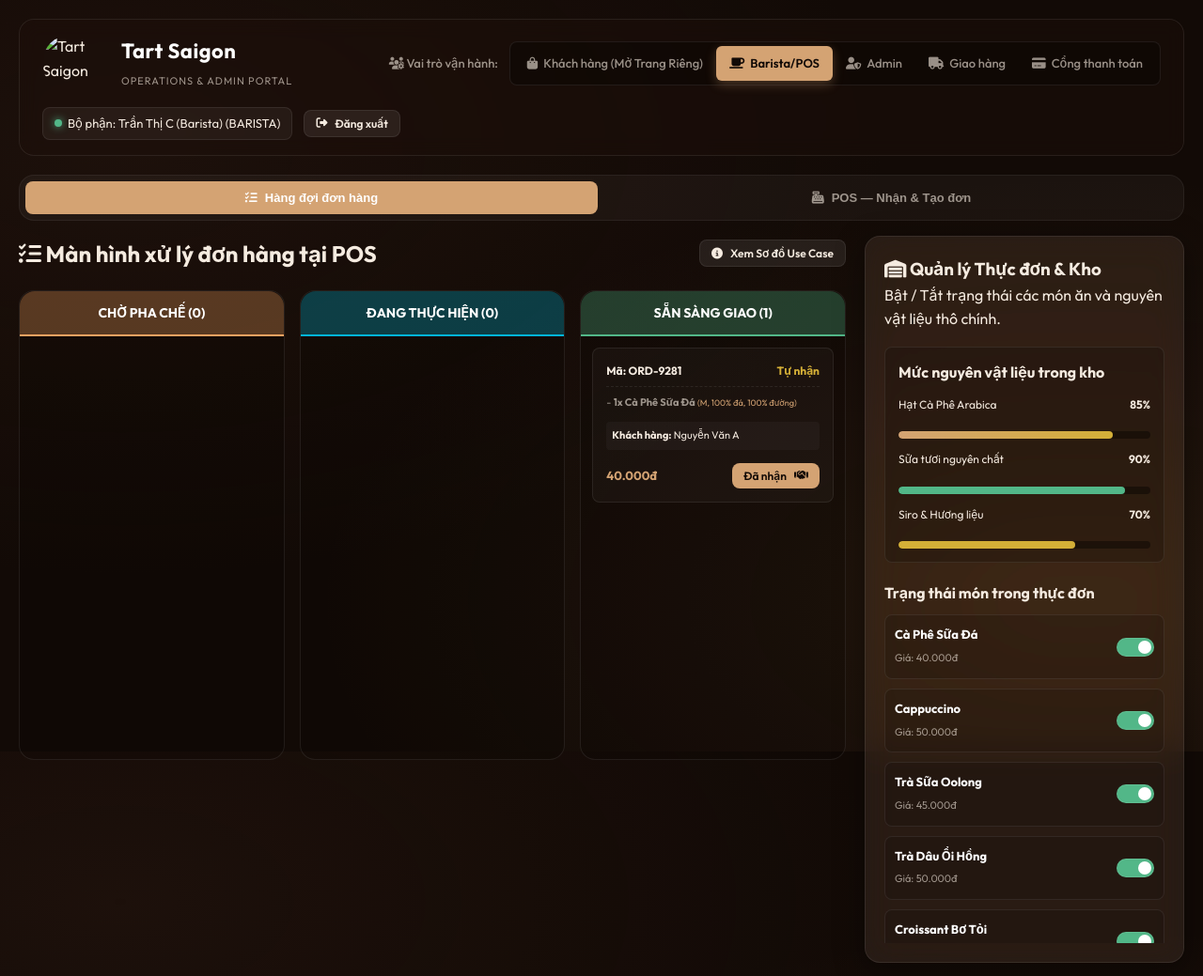
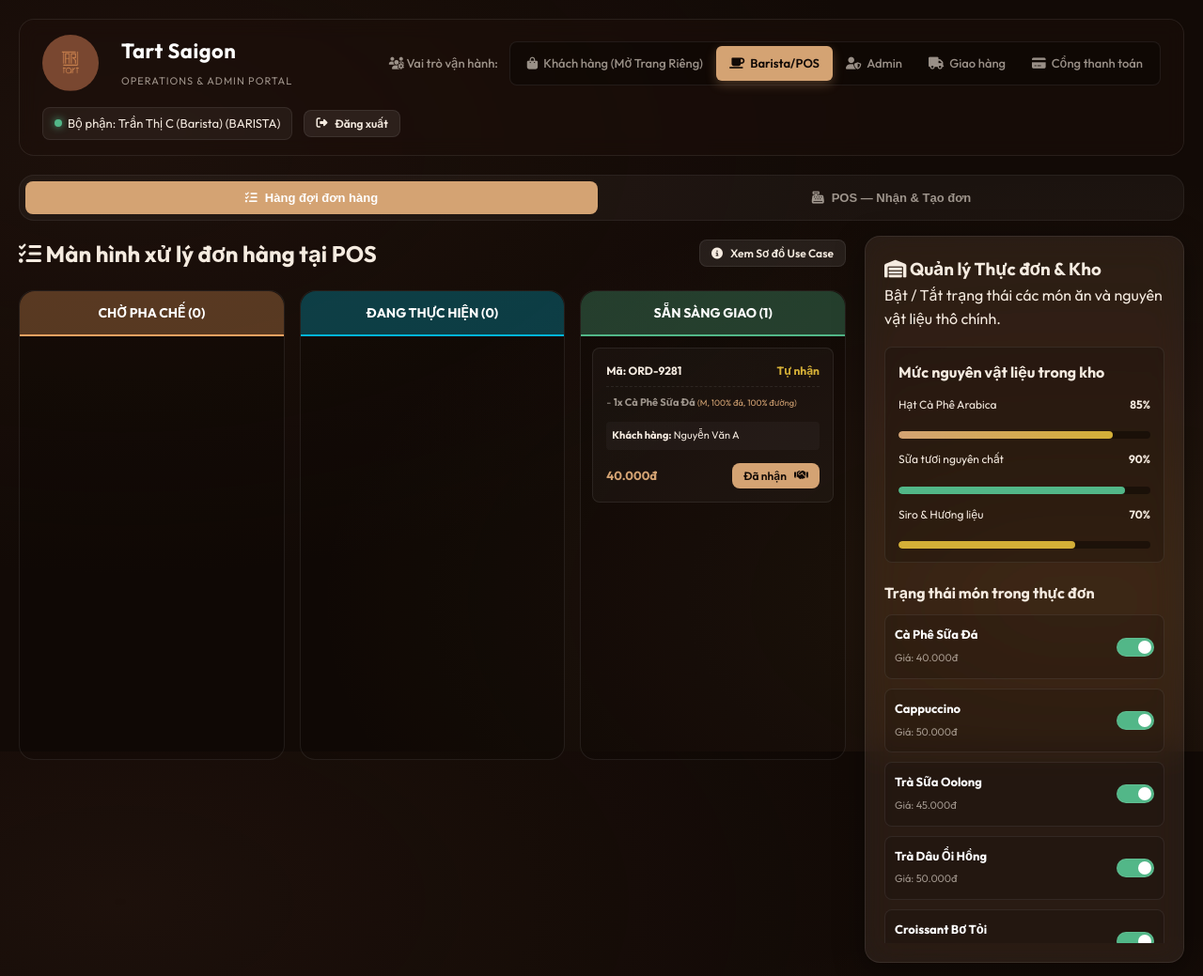
Before and after one commit to tamdinh16409-cyber/TartSaigon, a plain HTML site: page index.html in a window 1280 px wide. Shown: the whole page at 94% size. Drawn offline with Linux system fonts and the light colour scheme.

Commit message:
Update index.html

```diff
--- a/index.html
+++ b/index.html
@@ -20,7 +20,7 @@
         <!-- Header / Role Switcher -->
         <header class="main-header">
             <div class="logo-section">
-<img src="img/logo.jpg" alt="Tart Saigon Logo" class="header-logo">                <div class="logo-text">
+<img src="img2/logo.jpg" alt="Tart Saigon Logo" class="header-logo">                <div class="logo-text">
                     <h1>Tart Saigon</h1>
                     <span>Operations & Admin Portal</span>
                 </div>
```
